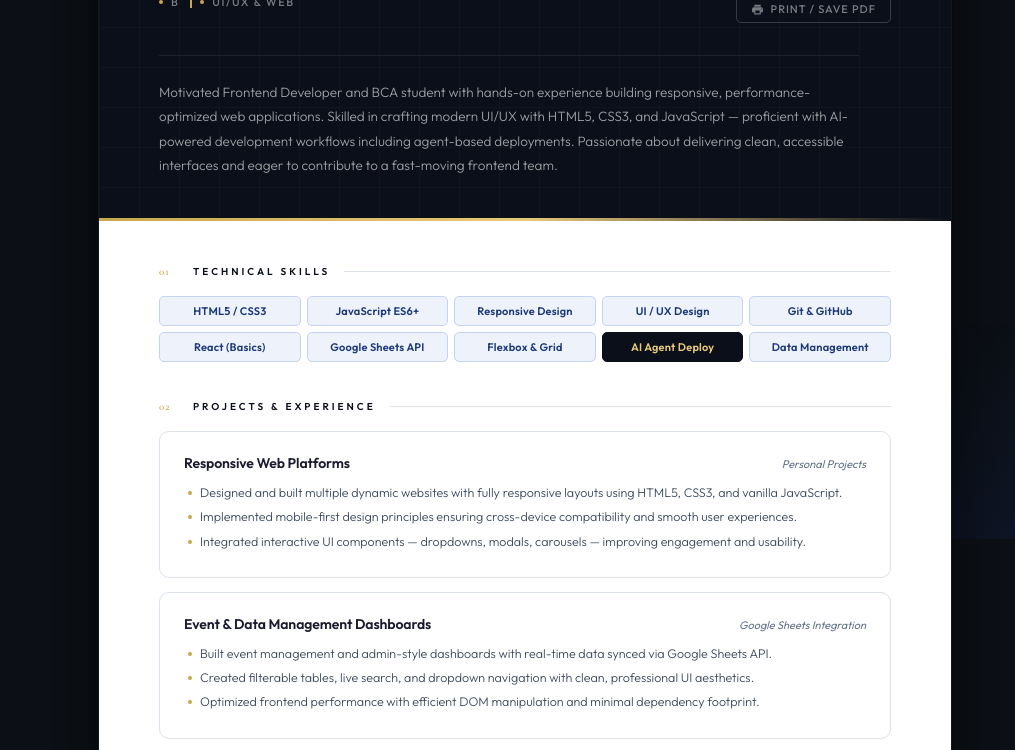
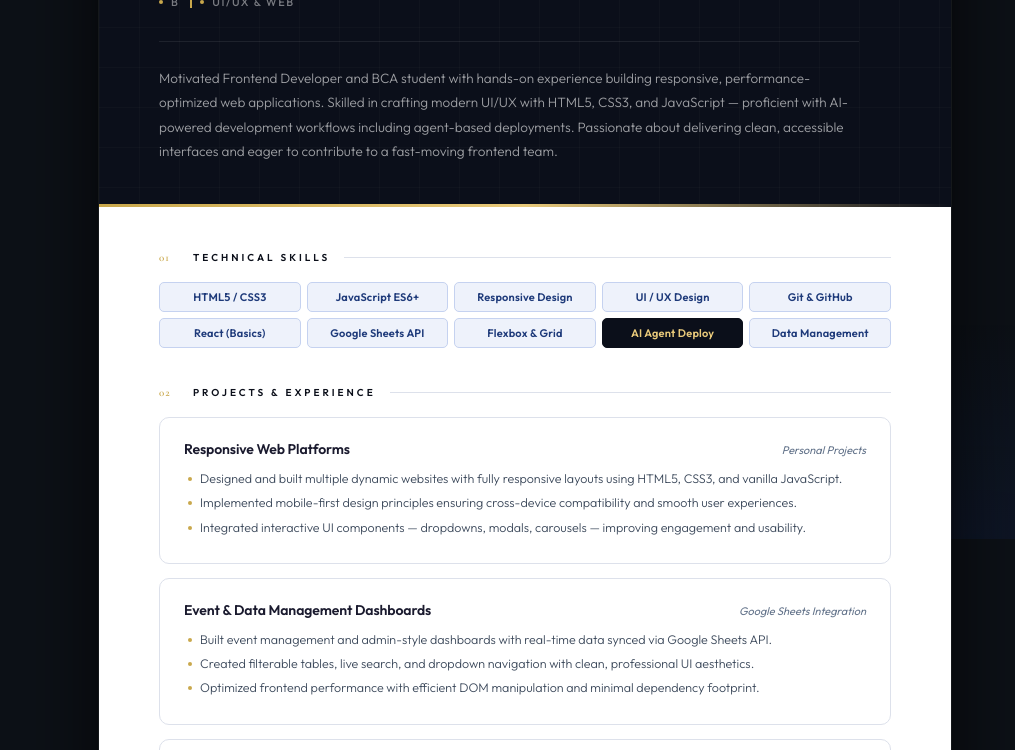
Before and after one commit to abiali27/Resume, a plain HTML site: page index.html in a window 1280 px wide. Shown: the part 261-1011 px from the top of the page, without its empty margins (115-1130 px from the left). Drawn offline with nearby package versions, Linux system fonts and the light colour scheme.

Commit message:
Update index.html

```diff
--- a/index.html
+++ b/index.html
@@ -616,10 +616,7 @@
             </svg>
             github.com/abiali27
           </a>
-          <button class="print-btn" onclick="window.print()">
-            <svg viewBox="0 0 24 24"><path d="M19 8H5c-1.66 0-3 1.34-3 3v6h4v4h12v-4h4v-6c0-1.66-1.34-3-3-3zm-3 11H8v-5h8v5zm3-7c-.55 0-1-.45-1-1s.45-1 1-1 1 .45 1 1-.45 1-1 1zm-1-9H6v4h12V3z"/></svg>
-            Print / Save PDF
-          </button>
+
         </div>
 
       </div>
```
